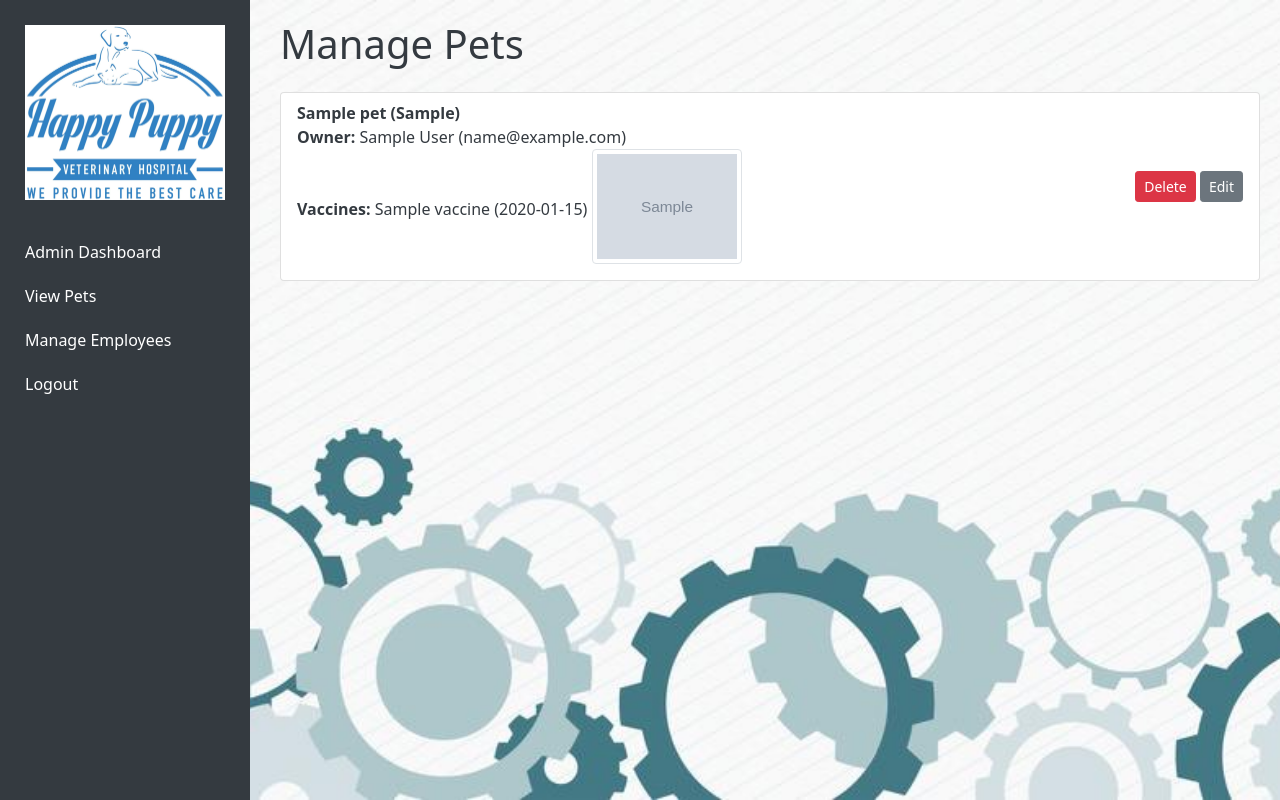
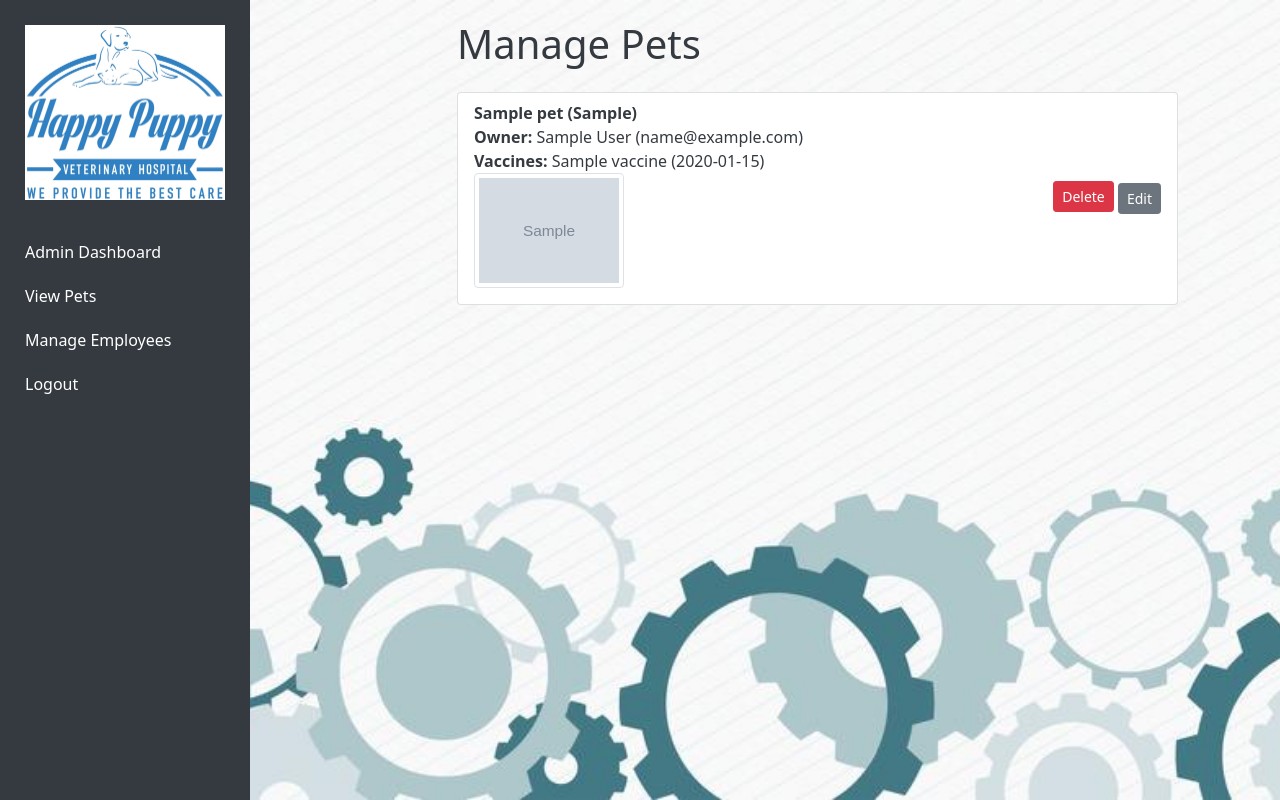
Before and after one commit to SariItani/vet-website, a Flask app: page /manage_pets in a window 1280 px wide. Run offline with Flask 3, Linux system fonts and the light colour scheme; the visitor is signed in with stand-in values (Sample User, id 1); tables that the repository leaves empty hold one stand-in row (values such as "Sample post"); grey boxes marked "Sample" are stand-in pictures.

Commit message:
responsive

```diff
--- a/vet_app/templates/admin_dashboard.html
+++ b/vet_app/templates/admin_dashboard.html
@@ -50,6 +50,7 @@
     </style>
 </head>
 <body>
+    <div class="container">
         <div class="sidebar">
             <a href="{{ url_for('admin_dashboard') }}">
                 <img src="{{ url_for('static', filename='assets/new_logo.jpeg') }}" alt="Vet Clinic Logo">
@@ -130,6 +131,7 @@
                 </div>
             </div>
         </div>
+    </div>
     <script src="https://cdn.jsdelivr.net/npm/@popperjs/core@2.9.2/dist/umd/popper.min.js" integrity="sha384-IQsoLXl5PILFhosVNubq5LC7Qb9DXgDA9i+tQ8Zj3iwWAwPtgFTxbJ8NT4GN1R8p" crossorigin="anonymous"></script>
     <script src="https://cdn.jsdelivr.net/npm/bootstrap@5.0.2/dist/js/bootstrap.min.js" integrity="sha384-cVKIPhGWiC2Al4u+LWgxfKTRIcfu0JTxR+EQDz/bgldoEyl4H0zUF0QKbrJ0EcQF" crossorigin="anonymous"></script>
 </body>
--- a/vet_app/templates/manage_pets.html
+++ b/vet_app/templates/manage_pets.html
@@ -50,6 +50,9 @@
     </style>
 </head>
 <body>
+    <div class="container">
+        <div class="row">
+            <div class="col-md-1">
                 <div class="sidebar">
                     <a href="{{ url_for('admin_dashboard') }}">
                         <img src="{{ url_for('static', filename='assets/new_logo.jpeg') }}" alt="Vet Clinic Logo">
@@ -59,6 +62,8 @@
                     <a href="{{ url_for('manage_employees') }}">Manage Employees</a>
                     <a href="{{ url_for('logout') }}">Logout</a>
                 </div>
+            </div>
+            <div class="col-md-11">
                 <div class="content">
                     <h1 class="mb-4">Manage Pets</h1>
                         <ul class="list-group mb-4">
@@ -67,7 +72,7 @@
                                     <div>
                                         <strong>{{ pet.name }} ({{ pet.type }})</strong><br>
                                         <strong>Owner:</strong> {{ pet.owner_name }} ({{ pet.owner_email }})<br>
-                        <strong>Vaccines:</strong> {{ pet.vaccines }}
+                                        <strong>Vaccines:</strong> {{ pet.vaccines }} <br>
                                         {% if pet.photo %}
                                             <img src="{{ url_for('static', filename='uploads/' ~ pet.photo) }}" class="img-thumbnail mb-2" alt="Pet Photo" style="max-width: 150px;">
                                         {%else%}
@@ -76,7 +81,7 @@
                                     </div>
                                     <div>
                                         <form action="{{ url_for('admin_delete_pet', pet_id=pet.id) }}" method="POST" style="display:inline;">
-                            <button type="submit" class="btn btn-danger btn-sm">
+                                            <button type="submit" class="btn btn-danger btn-sm mb-1">
                                                 Delete <i class="fas fa-trash-alt"></i>
                                             </button>
                                         </form>
@@ -88,6 +93,10 @@
                             {% endfor %}
                         </ul>
                     </div>
+                </div>
+            </div>
+        </div>
+    </div>
     <script src="https://cdn.jsdelivr.net/npm/@popperjs/core@2.9.2/dist/umd/popper.min.js" integrity="sha384-IQsoLXl5PILFhosVNubq5LC7Qb9DXgDA9i+tQ8Zj3iwWAwPtgFTxbJ8NT4GN1R8p" crossorigin="anonymous"></script>
     <script src="https://cdn.jsdelivr.net/npm/bootstrap@5.0.2/dist/js/bootstrap.min.js" integrity="sha384-cVKIPhGWiC2Al4u+LWgxfKTRIcfu0JTxR+EQDz/bgldoEyl4H0zUF0QKbrJ0EcQF" crossorigin="anonymous"></script>
 </body>
```
Also changed, not shown: vet_app/templates/dashboard.html (+10 -1 lines), vet_app/templates/edit_pet.html (+8 -0 lines). Lines whose indentation alone changed are shown as unchanged.
